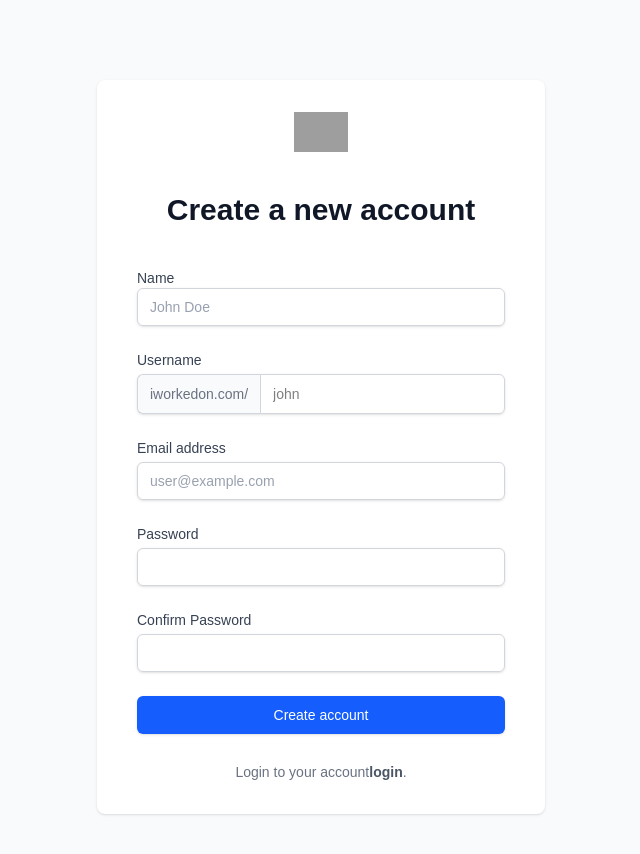
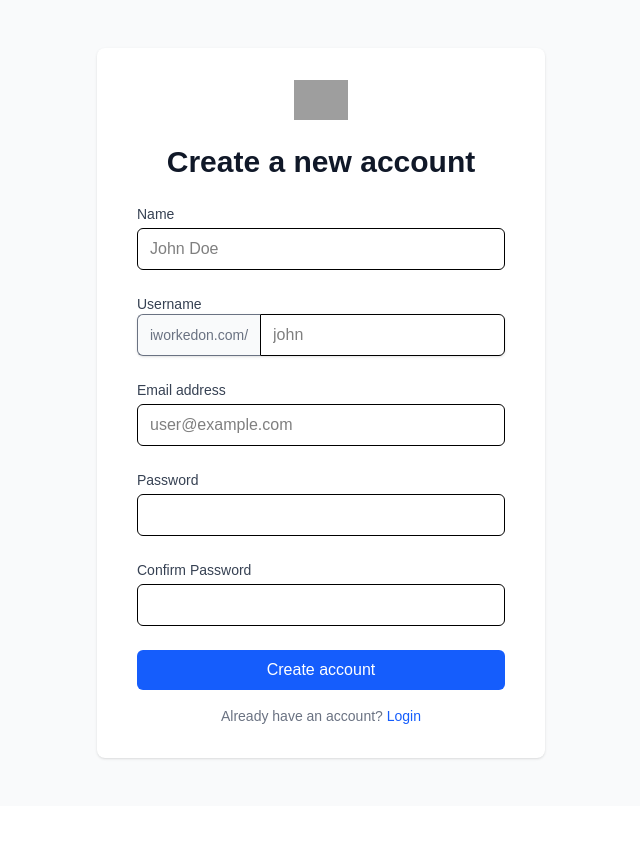
Before and after one commit to Thoeurnbunthen/Digital-card-users, a Next.js app: page /auth/register in a window 1280 px wide. Shown: the top 854 px of the page, without its empty margins (319-959 px from the left). After the commit the page ends 806 px from the top, so only its background shows below. Built offline with nearby package versions, Linux system fonts and the light colour scheme; grey boxes are pictures that could not be loaded.

Commit message:
Save work before switching branches

```diff
--- a/package.json
+++ b/package.json
@@ -13,7 +13,8 @@
     "next": "15.3.4",
     "qrcode.react": "^4.2.0",
     "react": "^19.0.0",
-    "react-dom": "^19.0.0"
+    "react-dom": "^19.0.0",
+    "react-hook-form": "^7.60.0"
   },
   "devDependencies": {
     "@tailwindcss/postcss": "^4",
--- a/src/app/auth/register/page.tsx
+++ b/src/app/auth/register/page.tsx
@@ -1,158 +1,159 @@
-"us client";
+"use client";
 import React from "react";
+import { useForm } from "react-hook-form";
+
 export default function Register() {
+  const {
+    register,
+    handleSubmit,
+    watch,
+    formState: { errors },
+  } = useForm();
+
+  const onSubmit = (data: any) => {
+    console.log("Form Data:", data);
+  };
+
+  const password = watch("password");
+
   return (
-    <>
     <div className="min-h-screen bg-gray-50 flex flex-col justify-center py-12 sm:px-6 lg:px-8">
-        <div className="mt-8 sm:mx-auto sm:w-full sm:max-w-md">
+      <div className="sm:mx-auto sm:w-full sm:max-w-md">
         <div className="bg-white py-8 px-4 shadow sm:rounded-lg sm:px-10">
-            <div className="sm:mx-auto sm:w-full sm:max-w-md">
+          <div className="text-center">
             <img
               className="mx-auto h-10 w-auto"
               src="https://www.svgrepo.com/show/301692/login.svg"
               alt="Workflow"
             />
-              <h2 className="mt-10 text-center text-3xl leading-9 font-extrabold text-gray-900">
+            <h2 className="mt-6 text-3xl font-extrabold text-gray-900">
               Create a new account
             </h2>
           </div>
-            <form method="POST" action="#">
+
+          <form onSubmit={handleSubmit(onSubmit)} className="space-y-6 mt-6">
             <div>
-                <label
-                  htmlFor="email"
-                  className="block text-sm font-medium leading-5  text-gray-700 mt-10"
-                >
+              <label className="block text-sm font-medium text-gray-700">
                 Name
               </label>
-                <div className=" relative rounded-md shadow-sm text-black">
               <input
-                    id="name"
-                    name="name"
+                type="text"
+                {...register("name", { required: "Name is required" })}
+                className="mt-1 block w-full border rounded-md px-3 py-2 text-black"
                 placeholder="John Doe"
-                    type="text"
-                    className="appearance-none block w-full px-3 py-2 border border-gray-300 rounded-md placeholder-gray-400 focus:outline-none focus:shadow-outline-blue focus:border-blue-300 transition duration-150 ease-in-out sm:text-sm sm:leading-5"
               />
-                  <div className="hidden absolute inset-y-0 right-0 pr-3 items-center pointer-events-none">
-                    <svg
-                      className="h-5 w-5 text-red-500"
-                      fill="currentColor"
-                      viewBox="0 0 20 20"
-                    >
-                      <path
-                        fillRule="evenodd"
-                        d="M18 10a8 8 0 11-16 0 8 8 0 0116 0zm-7 4a1 1 0 11-2 0 1 1 0 012 0zm-1-9a1 1 0 00-1 1v4a1 1 0 102 0V6a1 1 0 00-1-1z"
-                        clipRule="evenodd"
-                      ></path>
-                    </svg>
+              {errors.name && (
+                <p className="text-red-500 text-sm">{errors.name.message}</p>
+              )}
             </div>
-                </div>
-              </div>
-              <div className="mt-6">
-                <label
-                  htmlFor="username"
-                  className="block text-sm font-medium leading-5 text-gray-700"
-                >
+
+            <div>
+              <label className="block text-sm font-medium text-gray-700">
                 Username
               </label>
-                <div className="mt-1 flex rounded-md shadow-sm text-black">
-                  <span className="inline-flex h-10 items-center px-3 rounded-l-md border border-r-0 border-gray-300 bg-gray-50 text-gray-500 sm:text-sm">
+              <div className="flex rounded-md shadow-sm text-black">
+                <span className="inline-flex items-center px-3 border border-r-0 rounded-l-md bg-gray-50 text-sm text-gray-500">
                   iworkedon.com/
                 </span>
                 <input
-                    id="username"
-                    name="username"
+                  type="text"
+                  {...register("username", {
+                    required: "Username is required",
+                  })}
+                  className="flex-1 block w-full rounded-none rounded-r-md border px-3 py-2"
                   placeholder="john"
-                    type="text"
-                    className="flex-1  border border-gray-300 form-input pl-3 block w-full rounded-none rounded-r-md transition duration-150 ease-in-out sm:text-sm sm:leading-5"
                 />
               </div>
+              {errors.username && (
+                <p className="text-red-500 text-sm">
+                  {errors.username.message}
+                </p>
+              )}
             </div>
-              <div className="mt-6">
-                <label
-                  htmlFor="email"
-                  className="block text-sm font-medium leading-5 text-gray-700"
-                >
+
+            <div>
+              <label className="block text-sm font-medium text-gray-700">
                 Email address
               </label>
-                <div className="mt-1 relative rounded-md shadow-sm text-black">
               <input
-                    id="email"
-                    name="email"
+                type="email"
+                {...register("email", {
+                  required: "Email is required",
+                  pattern: {
+                    value: /^\S+@\S+$/i,
+                    message: "Invalid email",
+                  },
+                })}
+                className="mt-1 block w-full border rounded-md px-3 py-2 text-black"
                 placeholder="user@example.com"
-                    type="email"
-                    className="appearance-none block w-full px-3 py-2 border border-gray-300 rounded-md placeholder-gray-400 focus:outline-none focus:shadow-outline-blue focus:border-blue-300 transition duration-150 ease-in-out sm:text-sm sm:leading-5"
               />
-                  <div className="hidden absolute inset-y-0 right-0 pr-3 items-center pointer-events-none">
-                    <svg
-                      className="h-5 w-5 text-red-500"
-                      fill="currentColor"
-                      viewBox="0 0 20 20"
-                    >
-                      <path
-                        fillRule="evenodd"
-                        d="M18 10a8 8 0 11-16 0 8 8 0 0116 0zm-7 4a1 1 0 11-2 0 1 1 0 012 0zm-1-9a1 1 0 00-1 1v4a1 1 0 102 0V6a1 1 0 00-1-1z"
-                        clipRule="evenodd"
-                      />
-                    </svg>
+              {errors.email && (
+                <p className="text-red-500 text-sm">{errors.email.message}</p>
+              )}
             </div>
-                </div>
-              </div>
-              <div className="mt-6">
-                <label
-                  htmlFor="password"
-                  className="block text-sm font-medium leading-5 text-gray-700"
-                >
+
+            <div>
+              <label className="block text-sm font-medium text-gray-700">
                 Password
               </label>
-                <div className="mt-1 rounded-md shadow-sm text-black">
               <input
-                    id="password"
-                    name="password"
                 type="password"
-                    className="appearance-none block w-full px-3 py-2 border border-gray-300 rounded-md placeholder-gray-400 focus:outline-none focus:shadow-outline-blue focus:border-blue-300 transition duration-150 ease-in-out sm:text-sm sm:leading-5"
+                {...register("password", {
+                  required: "Password is required",
+                  minLength: {
+                    value: 6,
+                    message: "Password must be at least 6 characters",
+                  },
+                })}
+                className="mt-1 block w-full border rounded-md px-3 py-2 text-black"
               />
+              {errors.password && (
+                <p className="text-red-500 text-sm">
+                  {errors.password.message}
+                </p>
+              )}
             </div>
-              </div>
-              <div className="mt-6">
-                <label
-                  htmlFor="password_confirmation"
-                  className="block text-sm font-medium leading-5 text-gray-700"
-                >
+
+            <div>
+              <label className="block text-sm font-medium text-gray-700">
                 Confirm Password
               </label>
-                <div className="mt-1 rounded-md shadow-sm text-black">
               <input
-                    id="password_confirmation"
-                    name="password_confirmation"
                 type="password"
-                    className="appearance-none block w-full px-3 py-2 border border-gray-300 rounded-md placeholder-gray-400 focus:outline-none focus:shadow-outline-blue focus:border-blue-300 transition duration-150 ease-in-out sm:text-sm sm:leading-5"
+                {...register("password_confirmation", {
+                  required: "Please confirm your password",
+                  validate: (value) =>
+                    value === password || "Passwords do not match",
+                })}
+                className="mt-1 block w-full border rounded-md px-3 py-2 text-black"
               />
+              {errors.password_confirmation && (
+                <p className="text-red-500 text-sm">
+                  {errors.password_confirmation.message}
+                </p>
+              )}
             </div>
-              </div>
-              <div className="mt-6">
-                <span className="block w-full rounded-md shadow-sm">
+
+            <div>
               <button
                 type="submit"
-                    className="w-full flex justify-center py-2 px-4 border border-transparent text-sm font-medium rounded-md text-white bg-blue-600 hover:bg-blue-500 focus:outline-none focus:border-indigo-700 focus:shadow-outline-indigo active:bg-indigo-700 transition duration-150 ease-in-out"
+                className="w-full flex justify-center py-2 px-4 bg-blue-600 hover:bg-blue-500 text-white font-medium rounded-md"
               >
                 Create account
               </button>
-                </span>
-                <p className="text-center text-sm text-gray-500 mt-7">
-                  Login to your account
+              <p className="text-center text-sm text-gray-500 mt-4">
+                Already have an account?{" "}
                 <a
-                    href="/register"
-                    className="font-semibold text-gray-600 hover:underline focus:text-gray-800 focus:outline-none"
+                  href="/login"
+                  className="text-blue-600 hover:underline font-medium"
                 >
-                    login
+                  Login
                 </a>
-                  .
               </p>
             </div>
           </form>
         </div>
       </div>
     </div>
-    </>
   );
 }
```
Also changed, not shown: 1 other file (tests, documents, lock files or other folders). Lines whose indentation alone changed are shown as unchanged.
